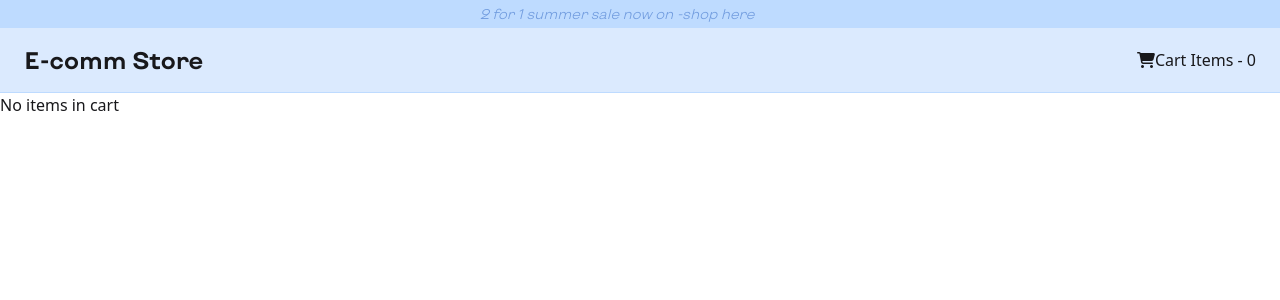
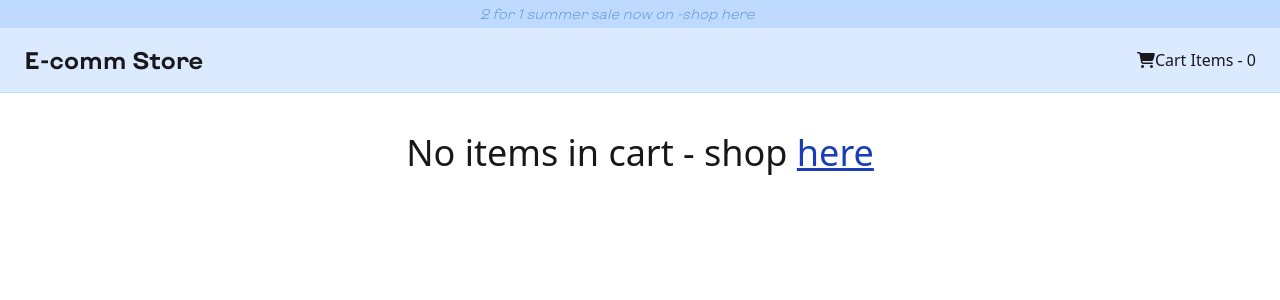
Before and after one commit to jbk2/shopping-cart, a React (Vite) app: page /cart in a window 1280 px wide. Shown: the top 300 px of the page. Built offline with nearby package versions, Linux system fonts and the light colour scheme.

Commit message:
Add styled link to catalogue page in empty cart

```diff
--- a/src/components/Cart.jsx
+++ b/src/components/Cart.jsx
@@ -1,5 +1,6 @@
 import { CartProvider, useCart } from "/src/contexts/CartContext"
 import CartProduct from "./CartProduct";
+import { Link } from "react-router-dom";
 
 export default function Cart() {
   const { cartItems, cartTotal } = useCart()
@@ -7,7 +8,15 @@ export default function Cart() {
 
   if(cartItemsQuantity < 1) {
     return(
-      <p  id="cart">No items in cart</p>
+      <p id="cart" className="m-10 w-fit mx-auto text-4xl font-light">
+        No items in cart - shop
+        { ' ' }
+        <Link to={'/catalogue'} className="hover:cursor-pointer
+          text-blue-800 inline-block hover:text-blue-700 hover:scale-[1.02]
+          transition-transform transform underline">
+            here
+        </Link>
+      </p>
     )
   }
 
```
